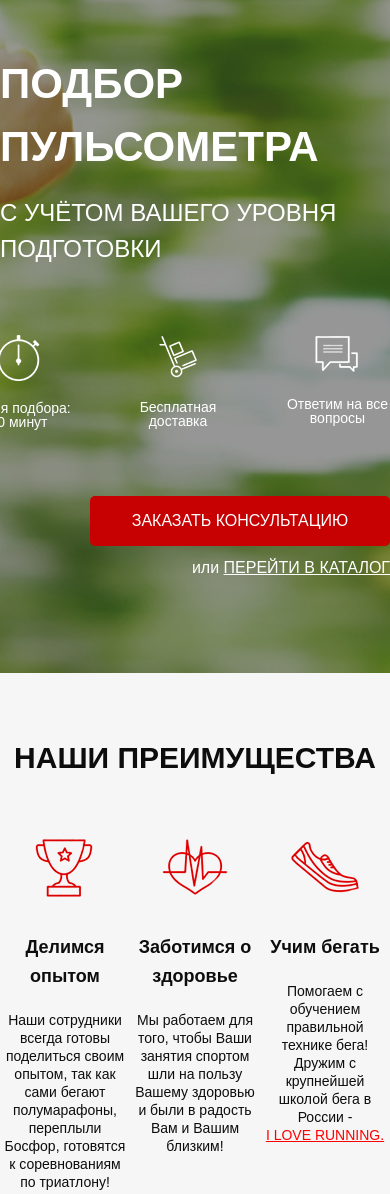
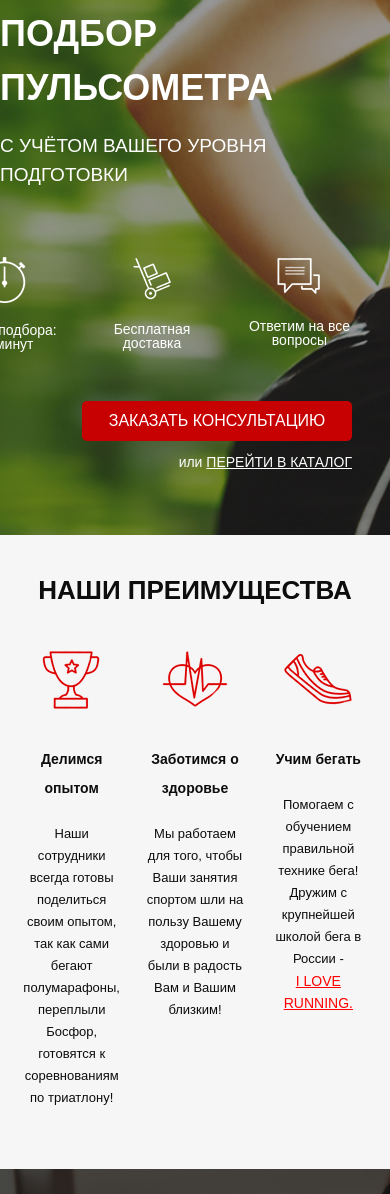
Before and after one commit to PrihodkoMax/Pulse, a plain HTML site: page src/index.html in a window 390 px wide. Shown: the part 220-1414 px from the top of the page. Drawn offline with Linux system fonts and the light colour scheme.

Commit message:
Add _media.scss for 768px and 992px

```diff
--- a/src/sass/blocks/_advantages.scss
+++ b/src/sass/blocks/_advantages.scss
@@ -25,7 +25,7 @@
 		margin-top: 35px;
 		font-weight: 300;
 		font-size: 14px;
-		line-height: 18px;
+		line-height: 20px;
 		color: #0D0D0D;
 		span {
 			display: block;
--- /dev/null
+++ b/src/sass/blocks/_media.scss
@@ -0,0 +1,91 @@
+@media (max-width: 992px) {
+	.header {
+		justify-content: space-around;
+		&__logo {
+			width: 200px;
+		}
+	}
+	.promo {
+		padding-bottom: 60px;
+		&__wrapper {
+			margin-top: 120px;
+			margin-right: 38px;
+		}
+		&__header {
+			font-size: 36px;
+		}
+		&__subheader {
+			font-size: 19px;
+		}
+		&__icons {
+			width: 400px;
+		}
+		&__link {
+			font-size: 14px;
+		}
+	}
+	.button_main {
+		margin-top: 50px;
+		width: 270px;
+		height: 40px;
+	}
+	.advantages {
+		min-height: 430px;
+		padding: 40px 0 60px 0;
+		&__title {
+			h2 {
+				font-size: 26px;
+			}
+		}
+		&__items {
+			margin-top: 40px;
+			padding: 0px 10px 0 10px;
+		}
+		&__item {
+			width: 230px;
+		}
+		&__text {
+			font-size: 13px;
+			line-height: 22px;
+		}
+	}
+}
+@media (max-width: 768px) {
+	.advantages {
+		&__item {
+			padding: 0 10px 0 10px;
+		}
+		&__text {
+			span {
+				font-size: 14px;
+			}
+		}
+	}
+}
+// @media (max-width: 576px) {
+// 	.promo {
+// 		min-height: 633px;
+// 	}
+// 	.header {
+// 		display: inline-block;
+// 		position: absolute;
+// 		top: 15px;
+// 		left: 50%;
+// 		transform: translateX(-50%);
+// 				&__official {
+// 			display: none;
+// 		}
+// 		&__logo {
+// 			width: 300px;
+// 		}
+// 		&__phone {
+// 			margin-top: 25px;
+// 			font-size: 24px;
+// 		}
+// 	}
+// 	.button {
+// 		width: 200px;
+// 		height: 40px;
+// 		font-size: 18px;
+// 	}
+// }
--- a/src/sass/blocks/_promo.scss
+++ b/src/sass/blocks/_promo.scss
@@ -2,6 +2,7 @@
 	min-height: 650px;
 	padding: 21px 0 93px 0;
 	background: url(../img/bg.png) center (center/cover) no-repeat;
+	background-position: inherit;
 	&__wrapper {
 		display: flex;
 		flex-direction: column;
--- a/src/sass/style.scss
+++ b/src/sass/style.scss
@@ -15,3 +15,4 @@
 @import 'blocks/buttons';
 @import 'blocks/advantages';
 @import 'blocks/form';
+@import 'blocks/media';
```
Also changed, not shown: src/css/style.min.css, 1 other file.
